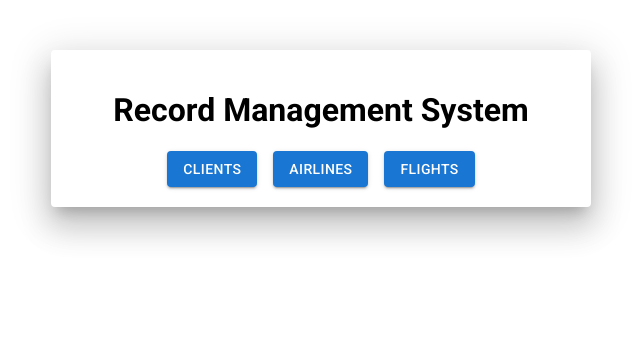
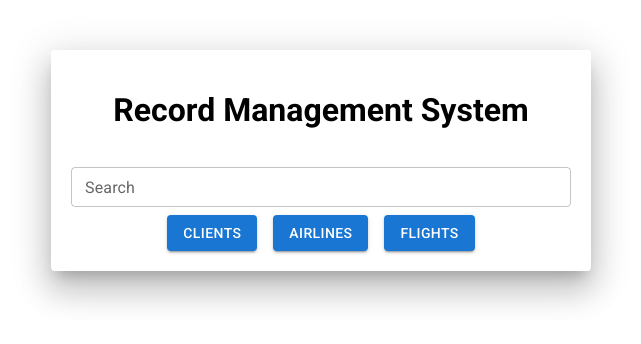
Before and after one commit to prime97/record_management_system, a React (Create React App) app in the folder src/frontend/react-records/: page / in a window 1280 px wide. Shown: the top 344 px of the page, without its empty margins (319-960 px from the left). Built offline with nearby package versions, Linux system fonts and the light colour scheme.

Commit message:
adding search bar on top of the UI
Adding a nonfunctional search bar on top of the UI.

```diff
--- a/src/frontend/react-records/src/App.js
+++ b/src/frontend/react-records/src/App.js
@@ -3,28 +3,44 @@ import '@fontsource/roboto/400.css';
 import '@fontsource/roboto/500.css';
 import '@fontsource/roboto/700.css';
 
-import React from "react";
+import {React,useState} from "react";
 import Button from '@mui/material/Button';
 import { BrowserRouter as Router, Routes, Route, Link } from "react-router-dom";
 import Clients from "./Clients";
 import Airlines from "./Airlines";
 import Flights from "./Flights";
 import './App.css';
-import { ButtonGroup,Paper ,Stack} from "@mui/material";
+import { TextField,Paper ,Stack} from "@mui/material";
 
 function App() {
+  const [searchQuery, setSearchQuery] = useState(""); // State for the search query
+
+  const handleSearchChange = (event) => {
+    setSearchQuery(event.target.value);
+  };
+
   return (
     <Router>
       {/* Wrap the main content in a Paper component */}
       <Paper elevation={20} sx={{ padding: '20px', maxWidth: '500px',  margin: '20px auto' ,marginTop:'50px'}}>
         <div id='main'>
           <h1>Record Management System</h1>
+          <TextField
+            variant="outlined"
+            label="Search"
+            size="small"
+            placeholder="Search Records..."
+            value={searchQuery}
+            fullWidth
+            onChange={handleSearchChange}
+            margin="normal" // Add some spacing around the TextField
+          />
+
           <nav>
             {/* <ul> */}
               {/* <ButtonGroup id='btn_group' variant="contained" aria-label="Basic button group"> */}
                 {/* Use Link components *inside* the Buttons */}
                 <Stack direction="row" spacing={2}>
-
                 <Button variant='contained'component={Link} to="/clients">Clients</Button>
                 <Button variant='contained'component={Link} to="/airlines">Airlines</Button>
                 <Button variant='contained'component={Link} to="/flights">Flights</Button>
```
